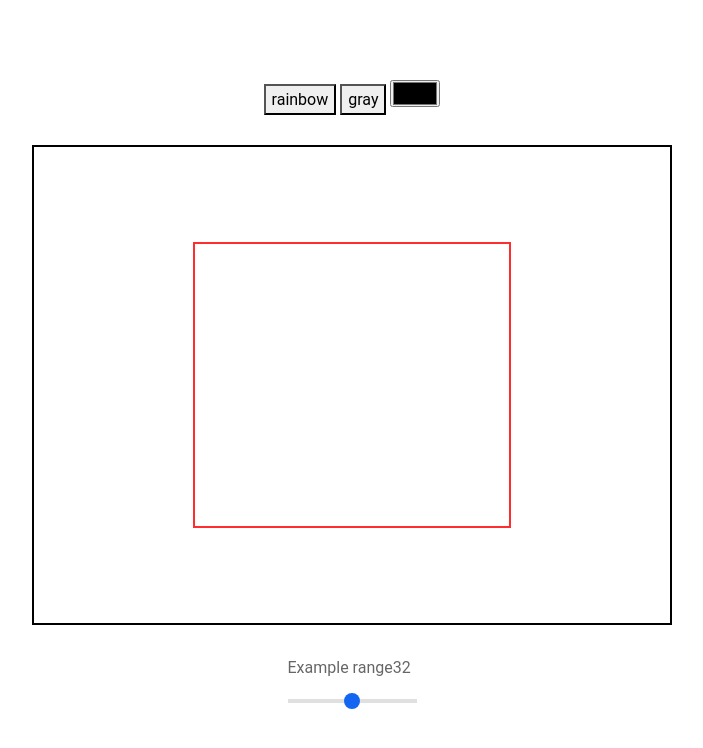
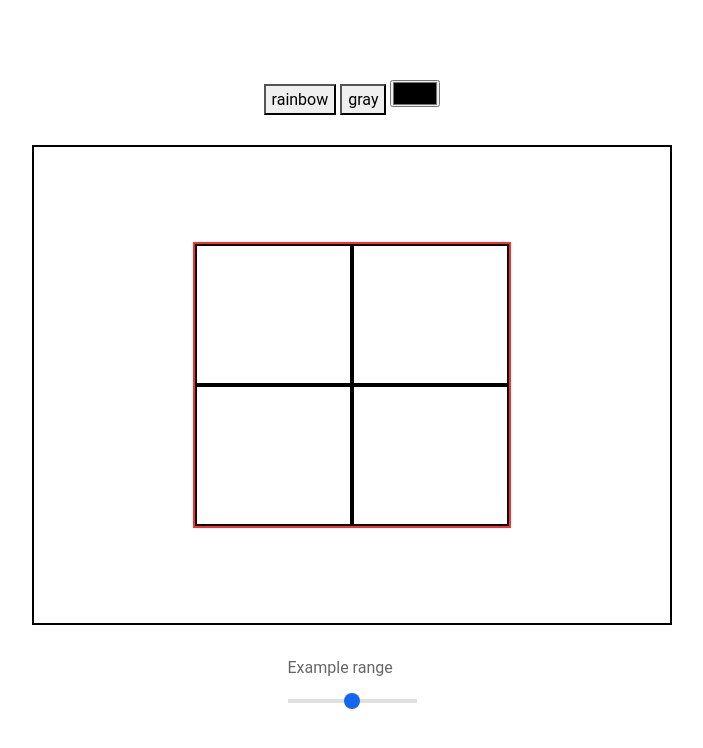
Before and after one commit to saudcodes/Etch-a-Sketch, a plain HTML site: page index.html in a window 1280 px wide. Shown: the whole page, without its empty margins (288-991 px from the left). Drawn offline with nearby package versions, Linux system fonts and the light colour scheme.

Commit message:
test function

```diff
--- a/script.js
+++ b/script.js
@@ -1,14 +1,21 @@
 var container = document.getElementById("container");
-
+let gridNumber = 2;
 let gray = document.querySelector("#gray")
 let rainbow = document.querySelector("#rainbow")
 let colorPicker = document.querySelector("#colorpicker")
 let color = `hsl(0,0%,0%)`;
 let gridRange = document.querySelector(".gridrange")
-let gridValue = gridRange.value
+
+
 let value = document.querySelector("#value")
-value.textContent = gridValue
 
+gridRange.addEventListener("change", function() {
+    let gridValue = gridRange.value;
+    value.textContent = gridValue;
+
+    gridNumber = gridValue;
+
+})
 
 gray.addEventListener("mouseover", function () {
     color = "gray";
@@ -30,7 +37,7 @@ colorPicker.addEventListener("input", function () {
 
 
 function grid() {
-    let gridNumber = gridValue;
+
     let gridArea = gridNumber * gridNumber;
 
     for (let i = 0; i < gridArea; i++) {
--- a/style.css
+++ b/style.css
@@ -19,7 +19,7 @@ body {
 
 
 .cell {
-    border: 2x slid blck;
+    border: 2px solid black;
 }
 
 .wrapper {
```
Also changed, not shown: index.html (+8 -6 lines).
